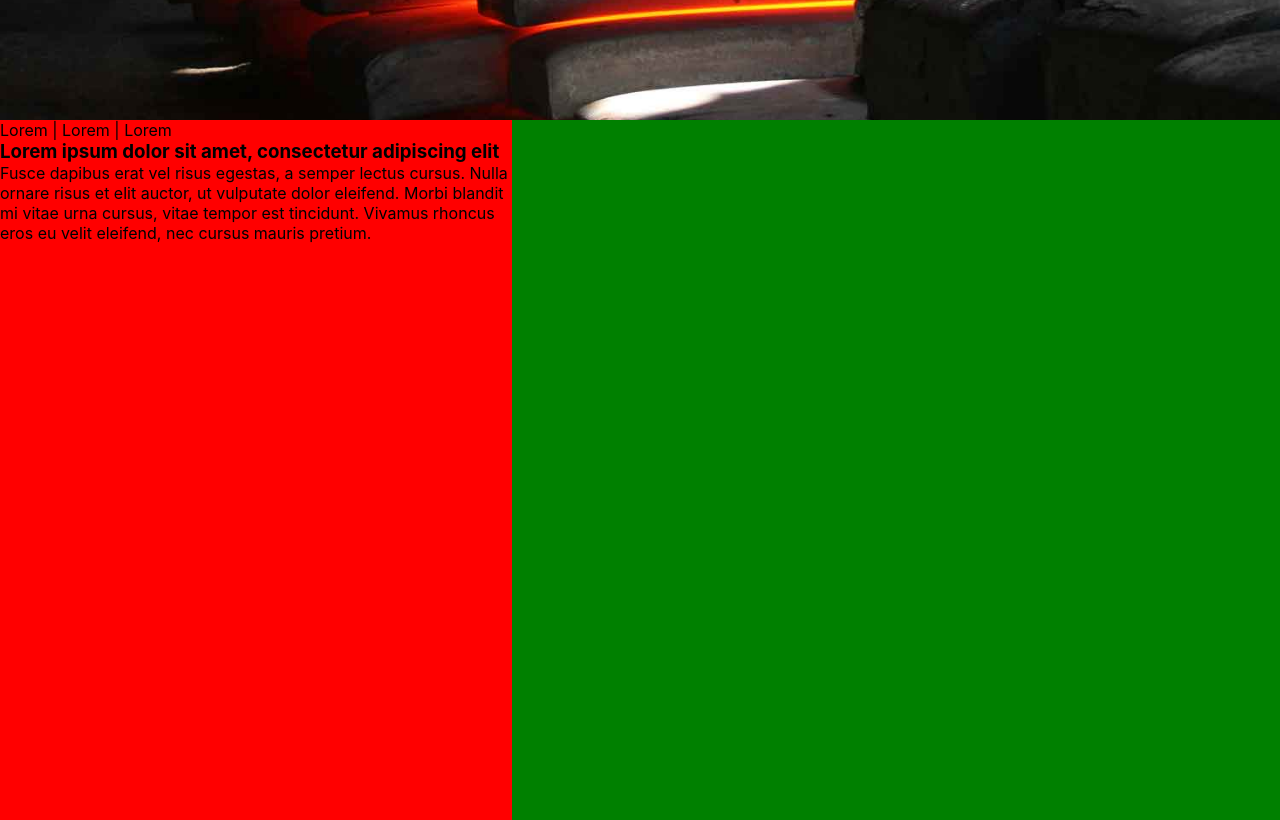
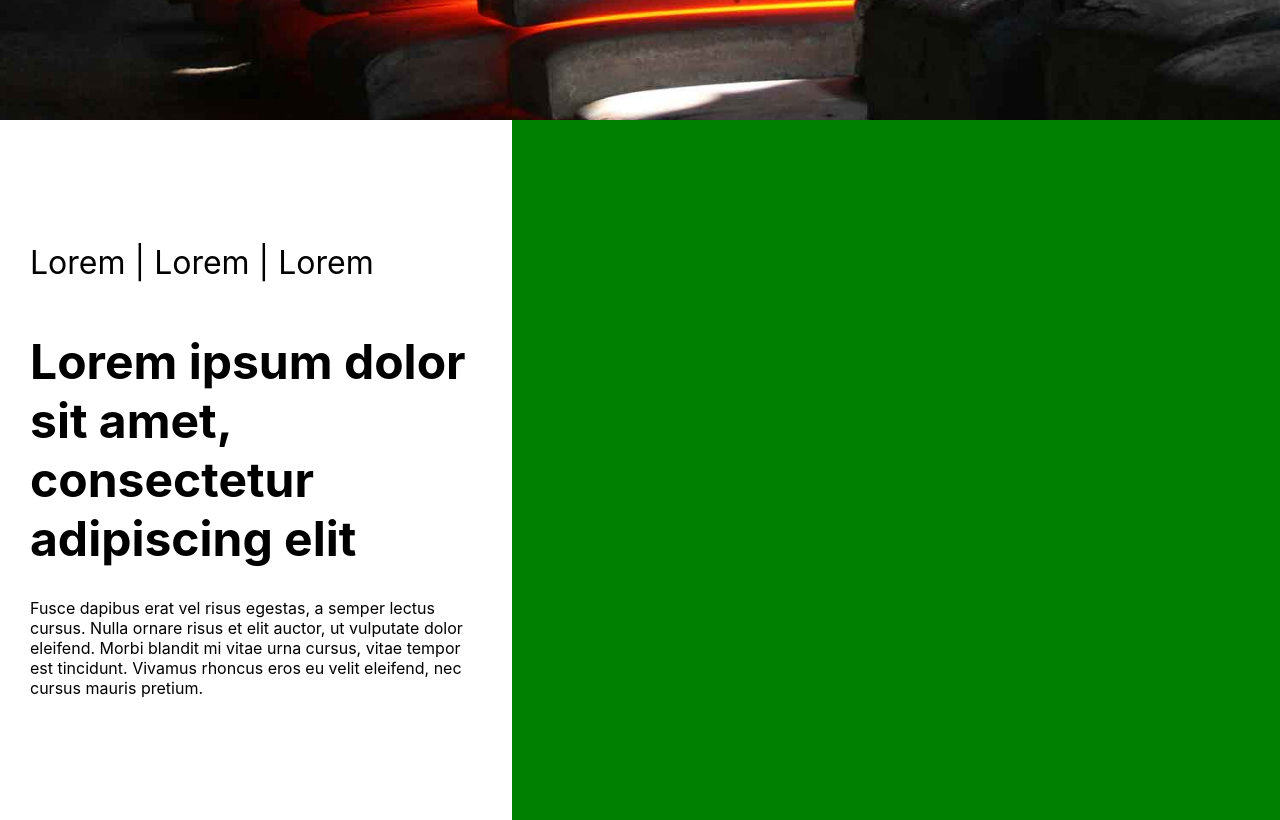
Before and after one commit to Tarnovskii/simple_app, a React (Create React App) app: page / in a window 1280 px wide. Shown: the part 680-1500 px from the top of the page. Built offline with nearby package versions, Linux system fonts and the light colour scheme; the HTML template or start-up script is replaced by a standard one.

Commit message:
content css

```diff
--- a/src/components/Content.jsx
+++ b/src/components/Content.jsx
@@ -5,11 +5,13 @@ export const Content = () => {
     return (
         <section className={s.wrapper}>
             <div className={s.description}>
-                <p>Lorem | Lorem | Lorem</p>
+                <p className={s.links}>Lorem | Lorem | Lorem</p>
                 <h3>Lorem ipsum dolor sit amet, consectetur adipiscing elit</h3>
-                <p>Fusce dapibus erat vel risus egestas, a semper lectus cursus. Nulla ornare risus et elit auctor, ut
+                <p>
+                    Fusce dapibus erat vel risus egestas, a semper lectus cursus. Nulla ornare risus et elit auctor, ut
                     vulputate dolor eleifend. Morbi blandit mi vitae urna cursus, vitae tempor est tincidunt. Vivamus
-                    rhoncus eros eu velit eleifend, nec cursus mauris pretium.</p>
+                    rhoncus eros eu velit eleifend, nec cursus mauris pretium.
+                </p>
             </div>
             <div className={s.scroll}>
 
--- a/src/stylesheets/content.module.css
+++ b/src/stylesheets/content.module.css
@@ -5,9 +5,23 @@
 }
 
 .description {
+    padding-left: 30px;
+    padding-right: 30px;
     width: 40%;
     height: 100%;
-    background: red;
+    display: flex;
+    flex-direction: column;
+    justify-content: center;
+}
+
+.description h3 {
+    font-size: 3em;
+    margin-bottom: 30px;
+}
+
+.links {
+    margin-bottom: 50px;
+    font-size: 2em;
 }
 
 .scroll {
```
